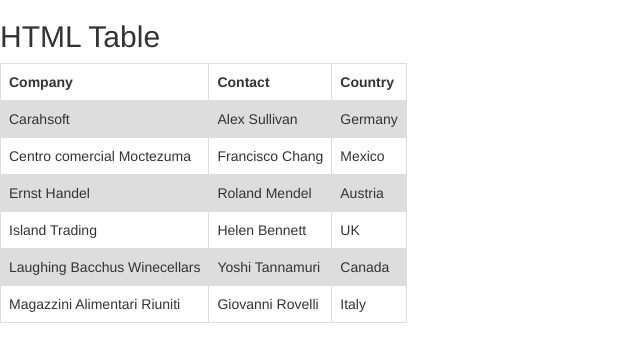
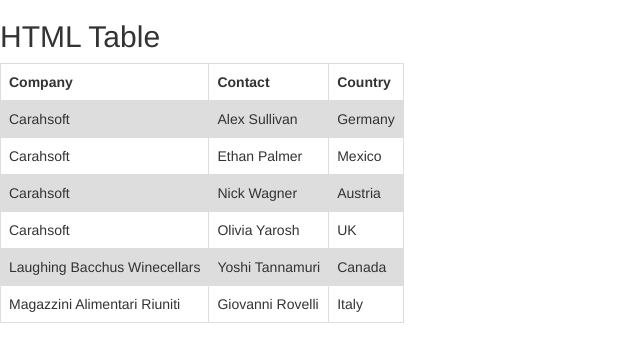
Before and after one commit to sully95/vRA, a PHP site: page / in a window 1280 px wide. Shown: the top 362 px of the page, without its empty margins (0-640 px from the left). Run offline with PHP 8.4, Linux system fonts and the light colour scheme.

Commit message:
Update index.php

```diff
--- a/index.php
+++ b/index.php
@@ -51,18 +51,18 @@ tr:nth-child(even) {
     <td>Germany</td>
   </tr>
   <tr>
-    <td>Centro comercial Moctezuma</td>
-    <td>Francisco Chang</td>
+    <td>Carahsoft</td>
+    <td>Ethan Palmer</td>
     <td>Mexico</td>
   </tr>
   <tr>
-    <td>Ernst Handel</td>
-    <td>Roland Mendel</td>
+    <td>Carahsoft</td>
+    <td>Nick Wagner</td>
     <td>Austria</td>
   </tr>
   <tr>
-    <td>Island Trading</td>
-    <td>Helen Bennett</td>
+    <td>Carahsoft</td>
+    <td>Olivia Yarosh</td>
     <td>UK</td>
   </tr>
   <tr>
```
